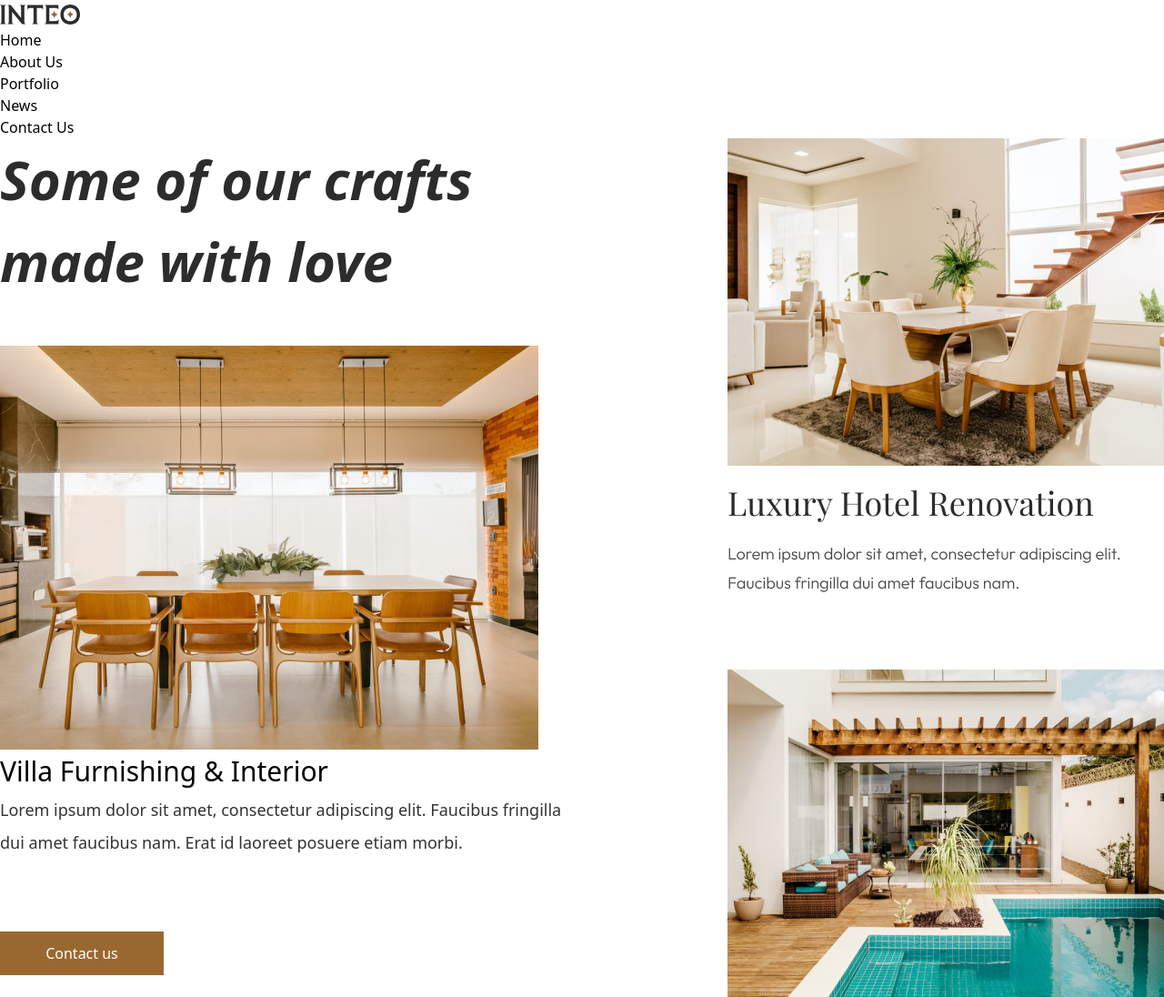
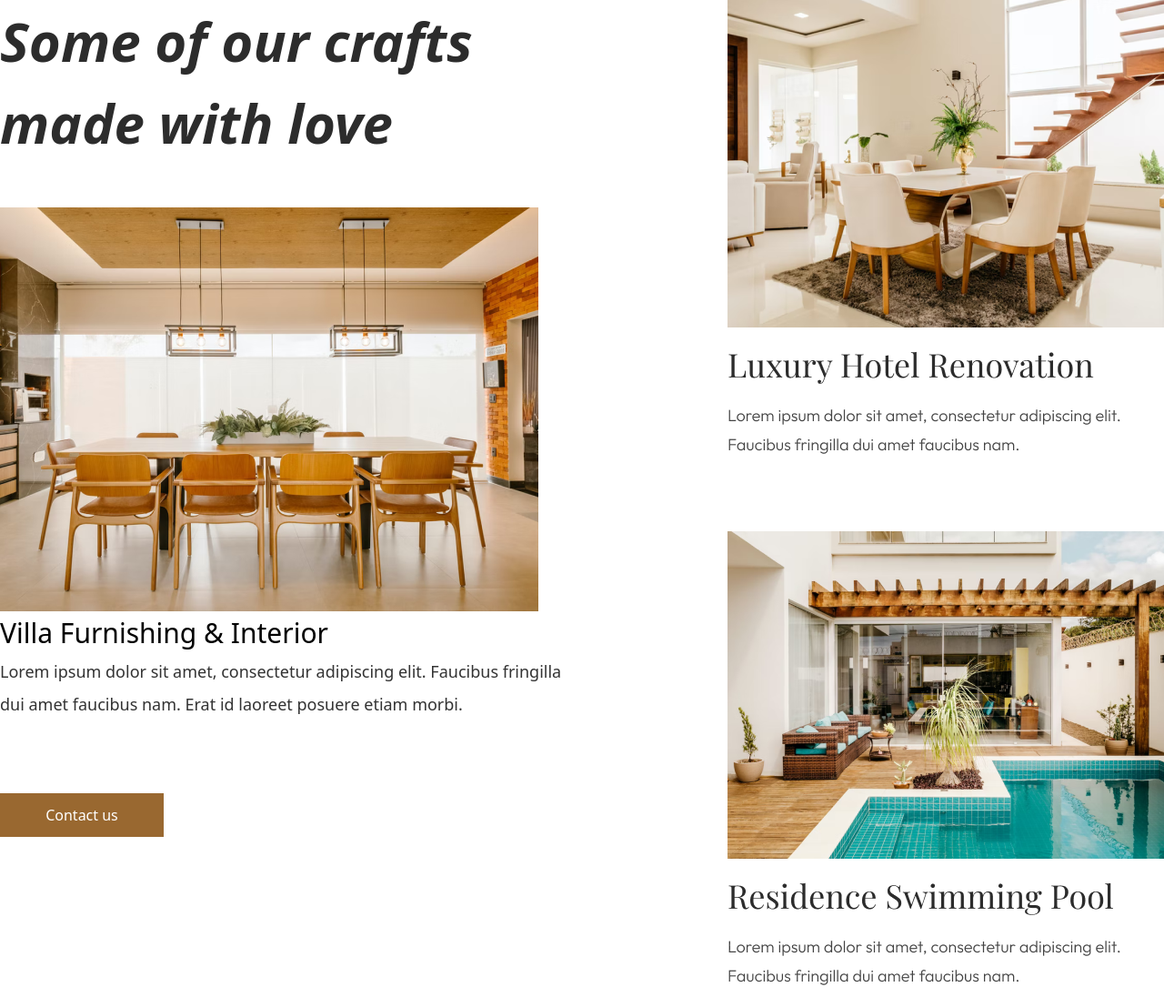
Before and after one commit to ibrohim5009/Qinteo, a plain HTML site: page index.html in a window 1280 px wide. Shown: the top 1096 px of the page at 91% size. Drawn offline with nearby package versions, Linux system fonts and the light colour scheme.

Commit message:
mana meni ishim boldi

```diff
--- a/index.html
+++ b/index.html
@@ -9,25 +9,7 @@
 
   <body>
     <div class="container mx-auto">
-      <section class="navbar">
-        <nav>
-          <div class="nav_header">
-            <img src="./img/Logo.svg" alt="" />
-          </div>
-          <div class="nav_items">
-            <ul>
-              <li><a href="./index.html">Home</a></li>
-              <li><a href="./About.html">About Us</a></li>
-              <li><a href="#">Portfolio</a></li>
-              <li><a href="#">News</a></li>
-              <li>
-                <a href="./Contact.html"></a
-                ><button class="btn">Contact Us</button>
-              </li>
-            </ul>
-          </div>
-        </nav>
-      </section>
+
       <section class=" lg:flex md:flex flex-wrap mx-auto justify-between">
         <div class="1">
           <h1
```
